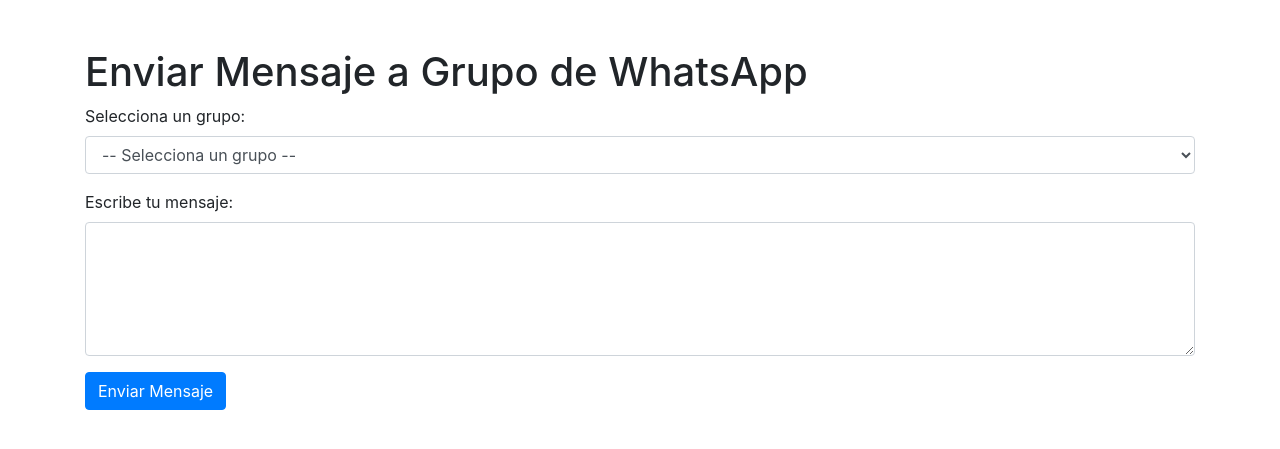
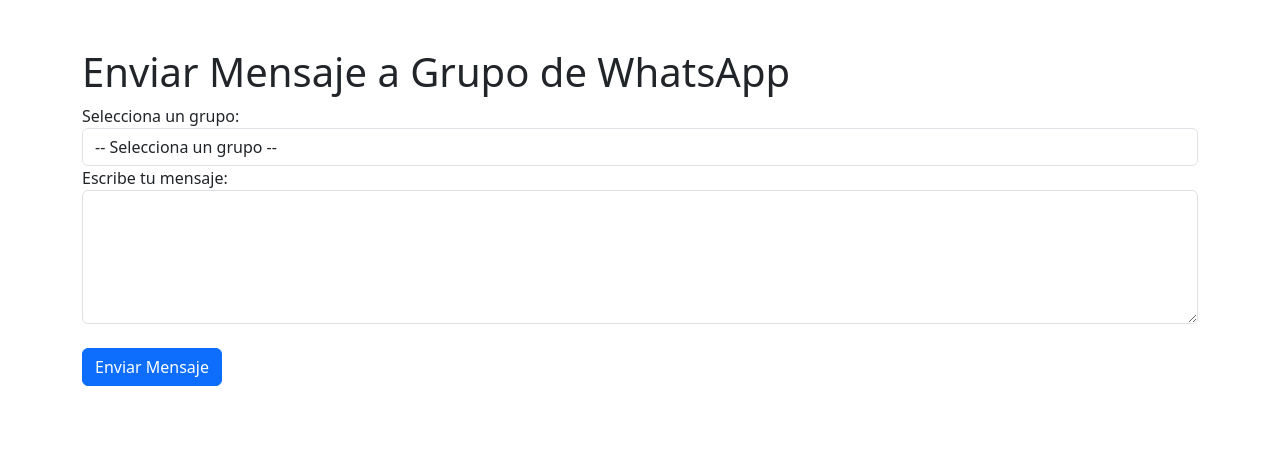
Before and after one commit to diegogarcia6/mention-all-whatsapp, a Flask app: page / in a window 1280 px wide. Shown: the top 449 px of the page. Run offline with Flask 3, Linux system fonts and the light colour scheme; data that the repository does not hold is empty; some libraries are stand-ins or nearby versions.

Commit message:
frontend update

```diff
--- a/app.py
+++ b/app.py
@@ -79,4 +79,4 @@ def index():
 
 if __name__ == '__main__':
     port = int(os.environ.get("PORT", 5000))
-    app.run(host="0.0.0.0", port=port)
+    app.run(host="0.0.0.0", port=port, debug=True)
--- a/templates/index.html
+++ b/templates/index.html
@@ -4,8 +4,8 @@
     <meta charset="UTF-8">
     <meta name="viewport" content="width=device-width, initial-scale=1">
     <title>Enviar Mensaje a Grupo de WhatsApp</title>
-    <!-- Usamos Bootstrap CDN para estilos rápidos -->
-    <link rel="stylesheet" href="https://stackpath.bootstrapcdn.com/bootstrap/4.5.0/css/bootstrap.min.css">
+    <link rel="icon" href="{{ url_for('static', filename='favicon.png') }}">
+    <link href="https://cdn.jsdelivr.net/npm/bootstrap@5.3.5/dist/css/bootstrap.min.css" rel="stylesheet" integrity="sha384-SgOJa3DmI69IUzQ2PVdRZhwQ+dy64/BUtbMJw1MZ8t5HZApcHrRKUc4W0kG879m7" crossorigin="anonymous">
 </head>
 <body>
 <div class="container mt-5">
@@ -34,8 +34,9 @@
             <label for="mensaje">Escribe tu mensaje:</label>
             <textarea class="form-control" name="mensaje" id="mensaje" rows="5" required></textarea>
         </div>
-        <button type="submit" class="btn btn-primary">Enviar Mensaje</button>
+        <button type="submit" class="btn btn-primary mt-4">Enviar Mensaje</button>
     </form>
 </div>
+<script src="https://cdn.jsdelivr.net/npm/bootstrap@5.3.5/dist/js/bootstrap.bundle.min.js" integrity="sha384-k6d4wzSIapyDyv1kpU366/PK5hCdSbCRGRCMv+eplOQJWyd1fbcAu9OCUj5zNLiq" crossorigin="anonymous"></script>
 </body>
 </html>
```
Also changed, not shown: static/favicon.png (added).
